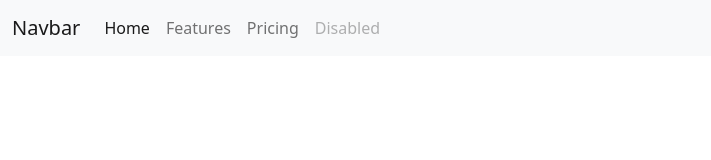
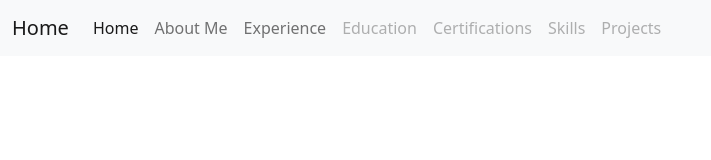
Before and after one commit to tojumikie/tojumikie.github.io, a plain HTML site: page index.html in a window 1280 px wide. Shown: the whole page, without its empty margins (0-711 px from the left). Drawn offline with Linux system fonts and the light colour scheme.

Commit message:
updated navigation bar
prepared navigation bar for

```diff
--- a/index.html
+++ b/index.html
@@ -9,7 +9,7 @@
     <!-- Bootstrap CSS file-->
     <link rel="stylesheet" href="./css/bootstrap.min.css">
     <!-- fontawesome icons -->
-    <link rel="stylesheet" href="./css/all.min.css"
+    <link rel="stylesheet" href="./css/all.min.css">
     <!-- custom CSS file -->
     <link rel="stylesheet" href="./css/style.css">
 </head>
@@ -20,7 +20,7 @@
         <div class="main-menu">
             <nav class="navbar navbar-expand-lg bg-light">
                 <div class="container-fluid">
-                  <a class="navbar-brand" href="#">Navbar</a>
+                  <a class="navbar-brand" href="#">Home</a>
                   <button class="navbar-toggler" type="button" data-bs-toggle="collapse" data-bs-target="#navbarNav" aria-controls="navbarNav" aria-expanded="false" aria-label="Toggle navigation">
                     <span class="navbar-toggler-icon"></span>
                   </button>
@@ -30,13 +30,22 @@
                         <a class="nav-link active" aria-current="page" href="#">Home</a>
                       </li>
                       <li class="nav-item">
-                        <a class="nav-link" href="#">Features</a>
+                        <a class="nav-link" href="#">About Me</a>
                       </li>
                       <li class="nav-item">
-                        <a class="nav-link" href="#">Pricing</a>
+                        <a class="nav-link" href="#">Experience</a>
                       </li>
                       <li class="nav-item">
-                        <a class="nav-link disabled">Disabled</a>
+                        <a class="nav-link disabled">Education</a>
+                      </li>
+                      <li class="nav-item">
+                        <a class="nav-link disabled">Certifications</a>
+                      </li>
+                      <li class="nav-item">
+                        <a class="nav-link disabled">Skills</a>
+                      </li>
+                      <li class="nav-item">
+                        <a class="nav-link disabled">Projects</a>
                       </li>
                     </ul>
                   </div>
```
